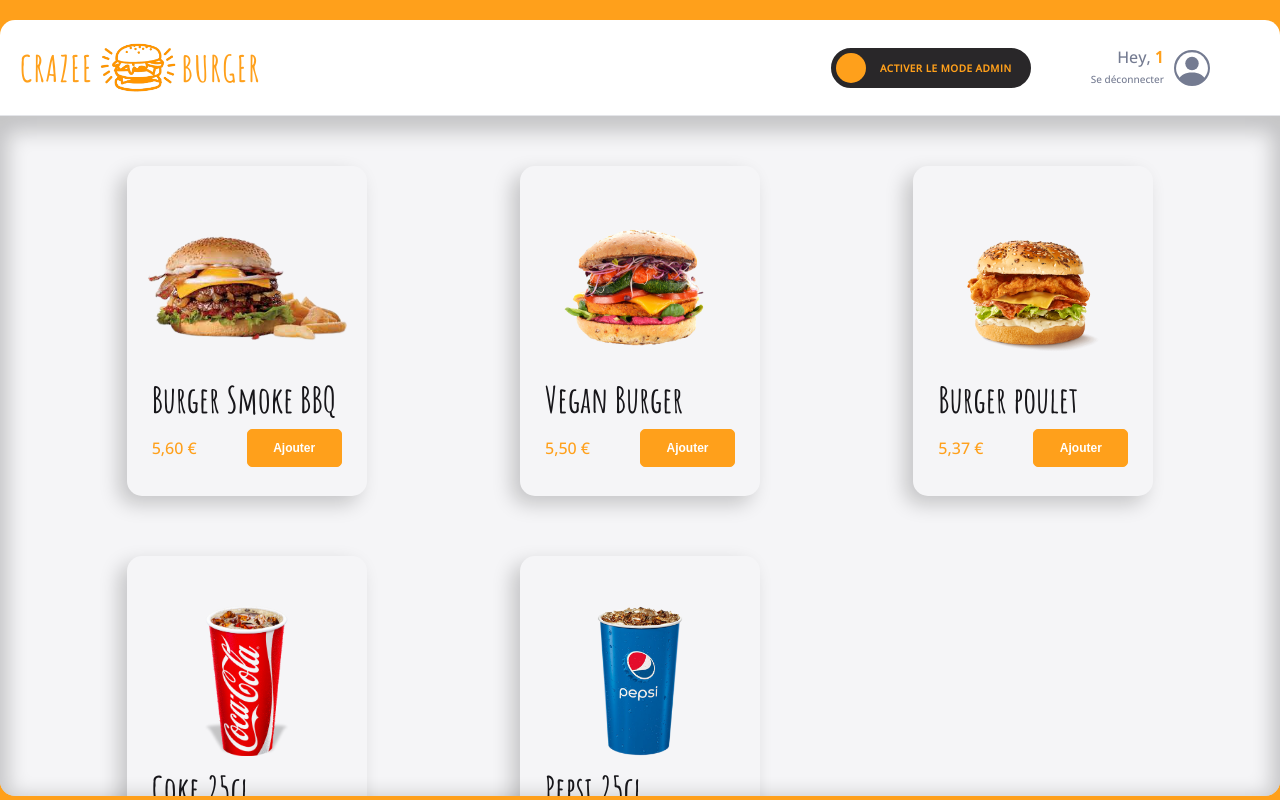
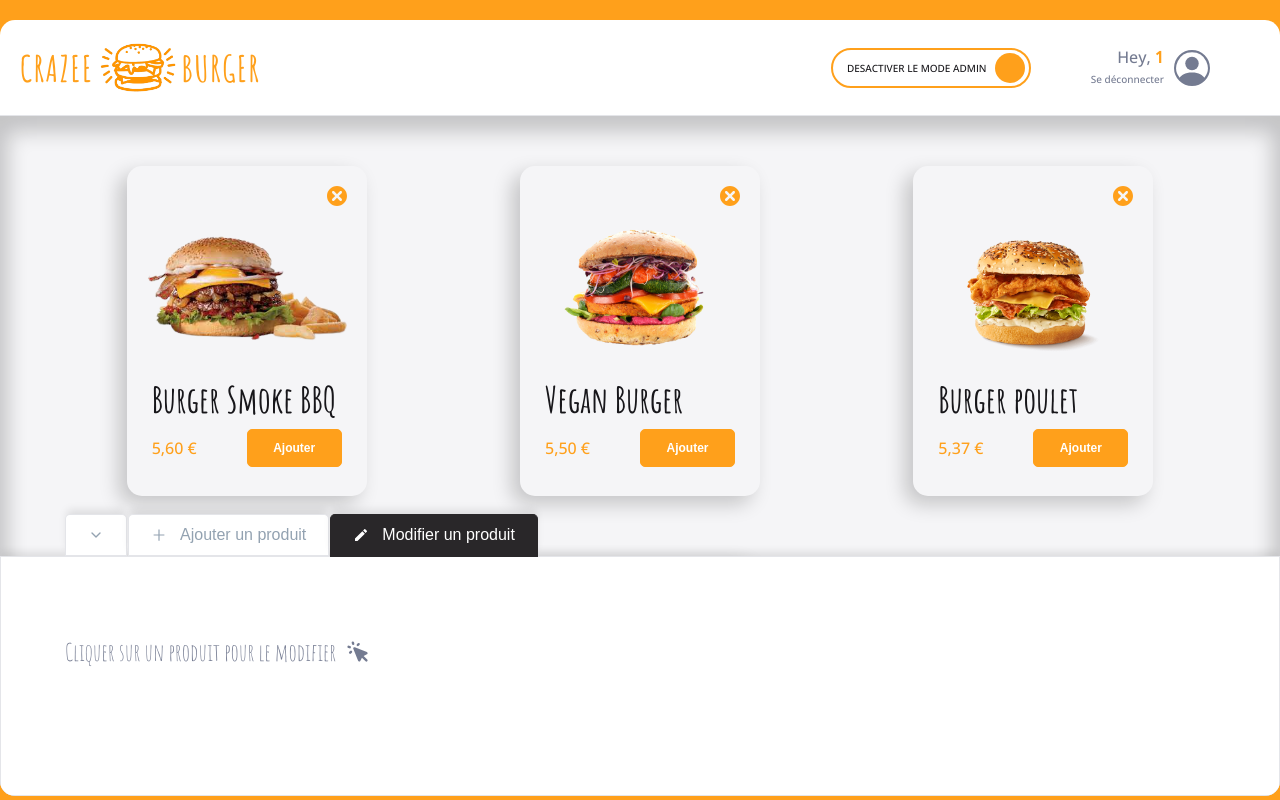
Before and after one commit to YohannMaiVan/React-crazee-burger, a React (Vite) app: page /order/1 in a window 1280 px wide. Built offline with nearby package versions, Linux system fonts and the light colour scheme.

Commit message:
💄 F09: ADMIN > EditForm > Add HintMessage

```diff
--- a/src/components/pages/order/Main/Admin/AdminPanel/EditForm.jsx
+++ b/src/components/pages/order/Main/Admin/AdminPanel/EditForm.jsx
@@ -1,3 +1,9 @@
+import HintMessage from "./HintMessage"
+
 export default function EditForm() {
-  return <div>EditForm</div>;
+  return (
+    <div>
+      <HintMessage />
+    </div>
+  )
 }
--- /dev/null
+++ b/src/components/pages/order/Main/Admin/AdminPanel/HintMessage.jsx
@@ -0,0 +1,27 @@
+import { HiCursorClick } from "react-icons/hi"
+import styled from "styled-components"
+import { theme } from "../../../../../../theme"
+
+export default function HintMessage() {
+  return (
+    <HintMessageStyled>
+      <span className="hint">Cliquer sur un produit pour le modifier</span>
+      <HiCursorClick />
+    </HintMessageStyled>
+  )
+}
+
+const HintMessageStyled = styled.div`
+  display: flex;
+  align-items: center;
+  font-family: ${theme.fonts.family.stylish};
+  font-size: ${theme.fonts.size.P3};
+  color: ${theme.colors.greyBlue};
+
+  position: relative;
+  top: 50px;
+
+  span {
+    margin-right: 10px;
+  }
+`
--- a/src/components/pages/order/OrderPage.jsx
+++ b/src/components/pages/order/OrderPage.jsx
@@ -9,11 +9,11 @@
 
 export default function OrderPage() {
   //state
-  const [isModeAdmin, setIsModeAdmin] = useState(false)
+  const [isModeAdmin, setIsModeAdmin] = useState(true)
   const [isCollapsed, setIsCollapsed] = useState(false)
 
   const [menu, setMenu] = useState(fakeMenu.MEDIUM)
-  const [currentTabSelected, setCurrentTabSelected] = useState("add")
+  const [currentTabSelected, setCurrentTabSelected] = useState("edit")
   const [newProduct, setNewProduct] = useState(EMPTY_PRODUCT)
 
   //comportements
--- a/src/theme/index.jsx
+++ b/src/theme/index.jsx
@@ -16,7 +16,7 @@
   greyDark: "#6f737e",
   greyBlue: "#747b91",
   loginLine: "#f56a2c",
-};
+}
 
 const spacing = {
   xxs: "4px",
@@ -26,7 +26,7 @@
   lg: "32px",
   xl: "52px",
   xxl: "84px",
-};
+}
 
 const fonts = {
   size: {
@@ -50,20 +50,23 @@
     bold: 700,
     heavy: 800,
   },
-};
-const gridUnit = 8;
+  family: {
+    stylish: `"Amatic SC", cursive`,
+  },
+}
+const gridUnit = 8
 const borderRadius = {
   subtle: 1,
   round: "5px",
   extraRound: "15px",
   circle: "50%",
-};
+}
 
 const shadows = {
   subtle: "0px -6px 8px -2px rgba(0, 0, 0, 0.1)",
   medium: "-8px 8px 20px 0px rgb(0 0 0 / 20%)",
   strong: "0px 8px 20px 8px rgba(0, 0, 0, 0.2) inset",
-};
+}
 
 export const theme = {
   colors,
@@ -72,4 +75,4 @@
   borderRadius,
   shadows,
   spacing,
-};
+}
```
Also changed, not shown: src/components/pages/order/Main/Admin/tabsConfig.jsx (+6 -6 lines).
